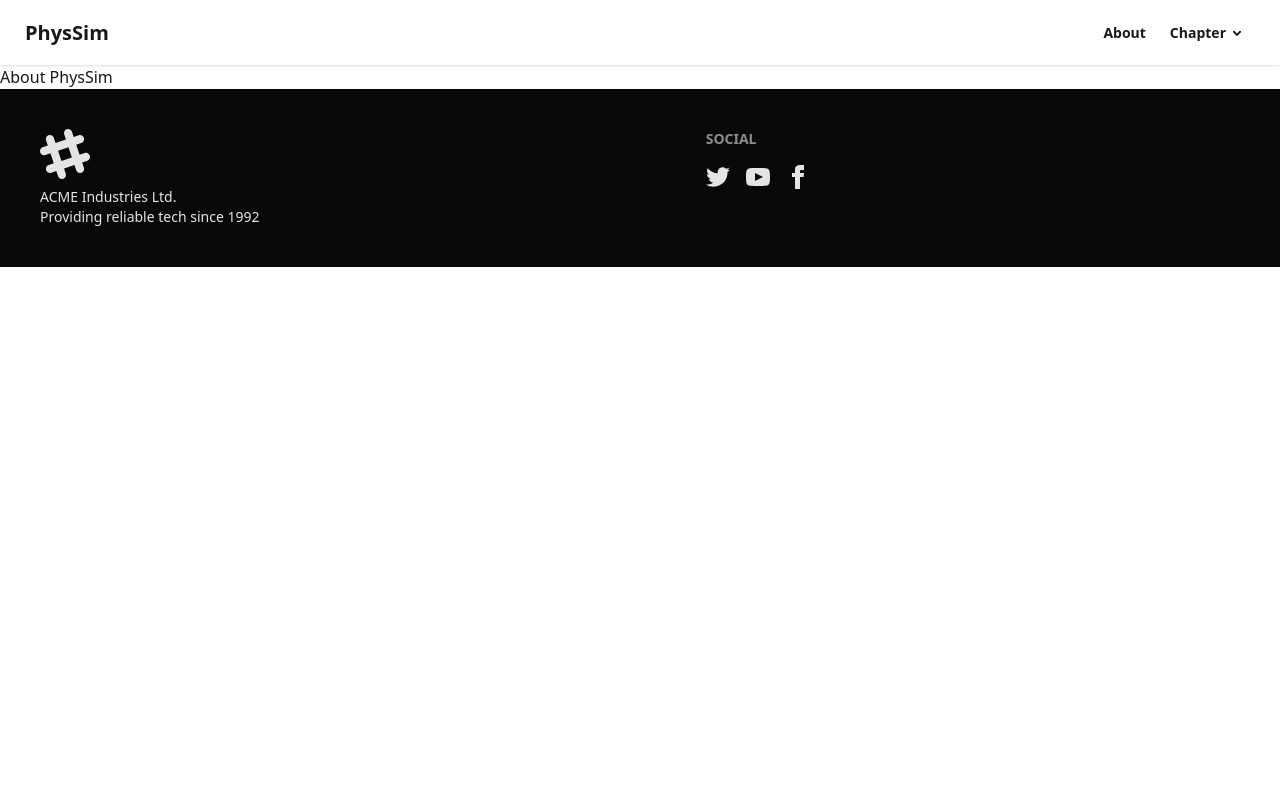
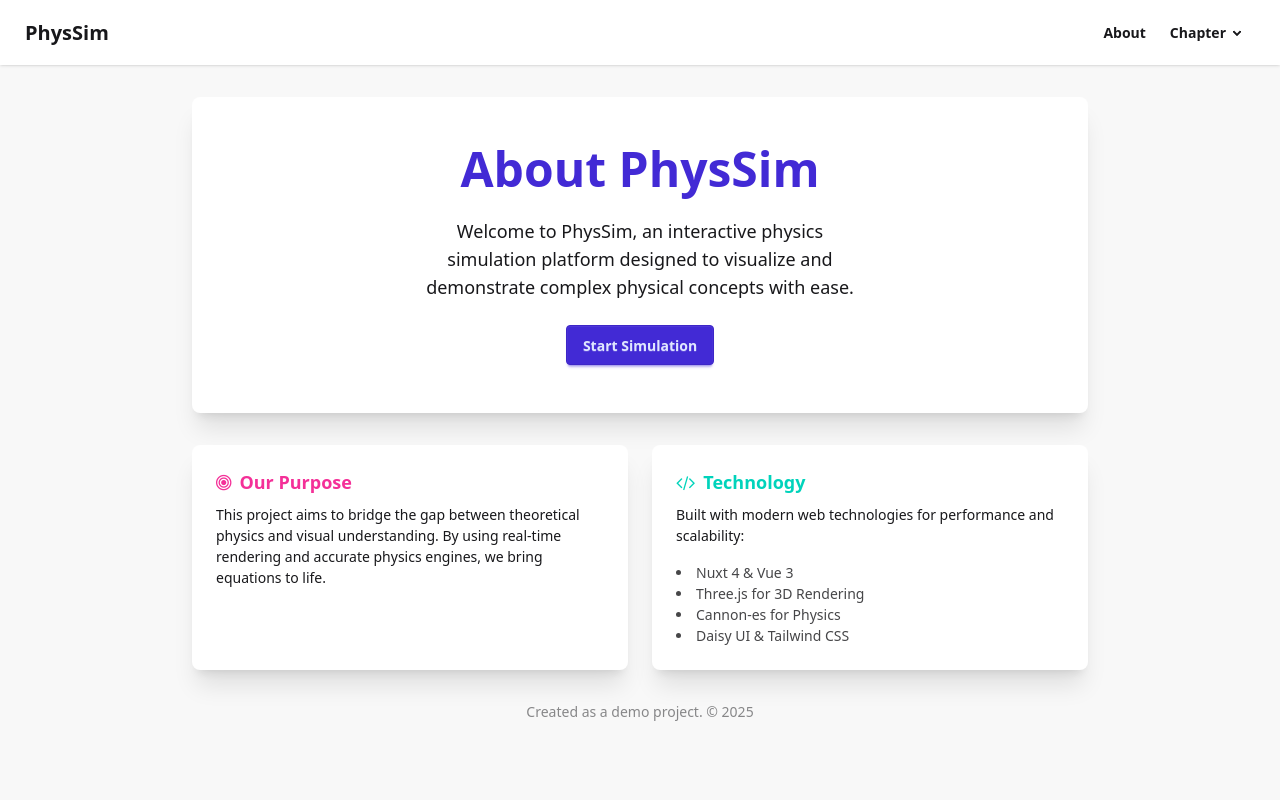
Before and after one commit to woody1234567/PhySim, a Nuxt app: page /About in a window 1280 px wide. Shown: the top 800 px of the page. Built offline with nearby package versions, Linux system fonts and the light colour scheme.

Commit message:
feat: add basic navigation bar and About page.

```diff
--- a/app/components/Navbar.vue
+++ b/app/components/Navbar.vue
@@ -7,7 +7,7 @@
     </div>
     <div class="navbar-end hidden lg:flex">
       <ul class="menu menu-horizontal px-5 font-bold">
-        <li><nuxt-link to="/About">About</nuxt-link></li>
+        <li><nuxt-link to="/about">About</nuxt-link></li>
         <li>
           <details>
             <summary>Chapter</summary>
--- a/app/pages/About.vue
+++ b/app/pages/About.vue
@@ -1,9 +1,68 @@
 <template>
-  <div>
-    <h1>About PhysSim</h1>
+  <div class="min-h-screen bg-base-200 p-4 md:p-8">
+    <div class="max-w-4xl mx-auto">
+      <!-- Hero Section -->
+      <div class="hero bg-base-100 rounded-box shadow-xl mb-8">
+        <div class="hero-content text-center py-12">
+          <div class="max-w-md">
+            <h1 class="text-5xl font-bold text-primary">About PhysSim</h1>
+            <p class="py-6 text-lg">
+              Welcome to PhysSim, an interactive physics simulation platform
+              designed to visualize and demonstrate complex physical concepts
+              with ease.
+            </p>
+            <NuxtLink to="/" class="btn btn-primary">Start Simulation</NuxtLink>
+          </div>
+        </div>
+      </div>
+
+      <!-- Project Details -->
+      <div class="grid grid-cols-1 md:grid-cols-2 gap-6">
+        <!-- Card 1: Purpose -->
+        <div class="card bg-base-100 shadow-xl">
+          <div class="card-body">
+            <h2 class="card-title text-secondary">
+              <i class="fa fa-bullseye"></i> Our Purpose
+            </h2>
+            <p>
+              This project aims to bridge the gap between theoretical physics
+              and visual understanding. By using real-time rendering and
+              accurate physics engines, we bring equations to life.
+            </p>
+          </div>
+        </div>
+
+        <!-- Card 2: Tech Stack -->
+        <div class="card bg-base-100 shadow-xl">
+          <div class="card-body">
+            <h2 class="card-title text-accent">
+              <i class="fa fa-code"></i> Technology
+            </h2>
+            <p>
+              Built with modern web technologies for performance and
+              scalability:
+            </p>
+            <ul class="list-disc list-inside mt-2 opacity-80">
+              <li>Nuxt 4 & Vue 3</li>
+              <li>Three.js for 3D Rendering</li>
+              <li>Cannon-es for Physics</li>
+              <li>Daisy UI & Tailwind CSS</li>
+            </ul>
+          </div>
+        </div>
+      </div>
+
+      <!-- Footer / Contact info -->
+      <div class="mt-8 text-center opacity-50 text-sm">
+        <p>Created as a demo project. &copy; 2025</p>
+      </div>
+    </div>
   </div>
 </template>
 
-<script setup></script>
-
-<style scoped></style>
+<script setup lang="ts">
+useHead({
+  title: "About - PhysSim",
+  meta: [{ name: "description", content: "About the PhysSim project" }],
+});
+</script>
```
